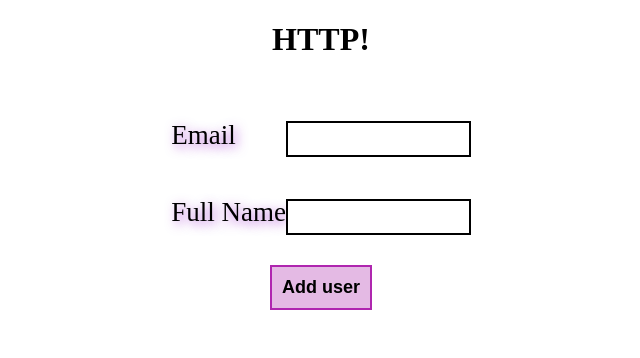
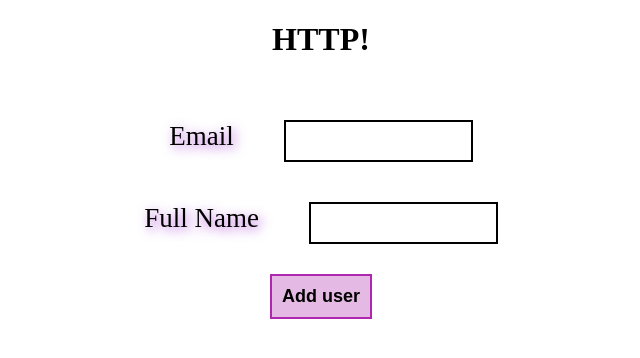
Before and after one commit to Shkyrmetoffa/http-project, an Angular app: page / in a window 1280 px wide. Shown: the top 358 px of the page, without its empty margins (319-959 px from the left). Built offline with nearby package versions, Linux system fonts and the light colour scheme; no server answers.

Commit message:
error handler created

```diff
--- a/src/app/input/input.component.css
+++ b/src/app/input/input.component.css
@@ -7,12 +7,27 @@
     ;
 }
 .ng-invalid {
-    margin-left: 50px;
+    /*margin-left: 50px;*/
     height: 30px;
     border: 2px solid black;
 }
+/*.ngcontent-flj-2 {*/
+    /*margin-right: 50px;*/
+/*}*/
+label {
+    margin-right: 50px;
+}
+/*.ngcontent-xxs-3 {*/
+    /*margin-left: 50px;*/
+    /*height: 30px;*/
+    /*border: 2px solid black;*/
+/*}*/
+/*label {*/
+    /*position: absolute;*/
+/*}*/
 input {
-    /*margin-left: 28px;*/
+    height: 30px;
+    padding: 4px;
     height: 30px;
     border: 2px solid black;
 }
--- a/src/app/input/input.component.ts
+++ b/src/app/input/input.component.ts
@@ -14,6 +14,8 @@ export class InputComponent implements OnInit {
   }
   add(){
     this._userService.add(this.user);
+    this.user.email = '';
+    this.user.fullName = '';
   }
   ngOnInit() {
   }
--- a/src/app/output/output.component.css
+++ b/src/app/output/output.component.css
@@ -1,5 +1,6 @@
 div {
     text-align: center;
+    margin-top: 30px;
 }
 span {
     padding: 5px;
--- a/src/app/user.service.ts
+++ b/src/app/user.service.ts
@@ -1,11 +1,12 @@
 import { Injectable } from '@angular/core';
 import { Http, Response } from '@angular/http';
 import 'rxjs/add/observable/interval';
-import 'rxjs/add/operator/mergeMap';
+// import 'rxjs/add/operator/mergeMap';
 
 @Injectable()
 export class UserService {
   public users = [];
+  public err = {};
   private _baseUrl = 'https://test-api.javascript.ru/v1/shkyrmetoffa-gmail-com/users';
 
   constructor(private _http:Http) {
@@ -22,7 +23,12 @@ export class UserService {
   add(user) {
     this._http.post(this._baseUrl, user).subscribe((response:Response) => {
       this.users.push(response.json());
-    })
+    },
+    (err:Response) => {
+      this.err = err.json();
+      // console.log (this.err);
+    });
+    alert('Type your email and full name, please');
   }
   removeUser(removeFromList) {
     this._http.delete(this._baseUrl + '/' + removeFromList._id).subscribe(() => {
```
